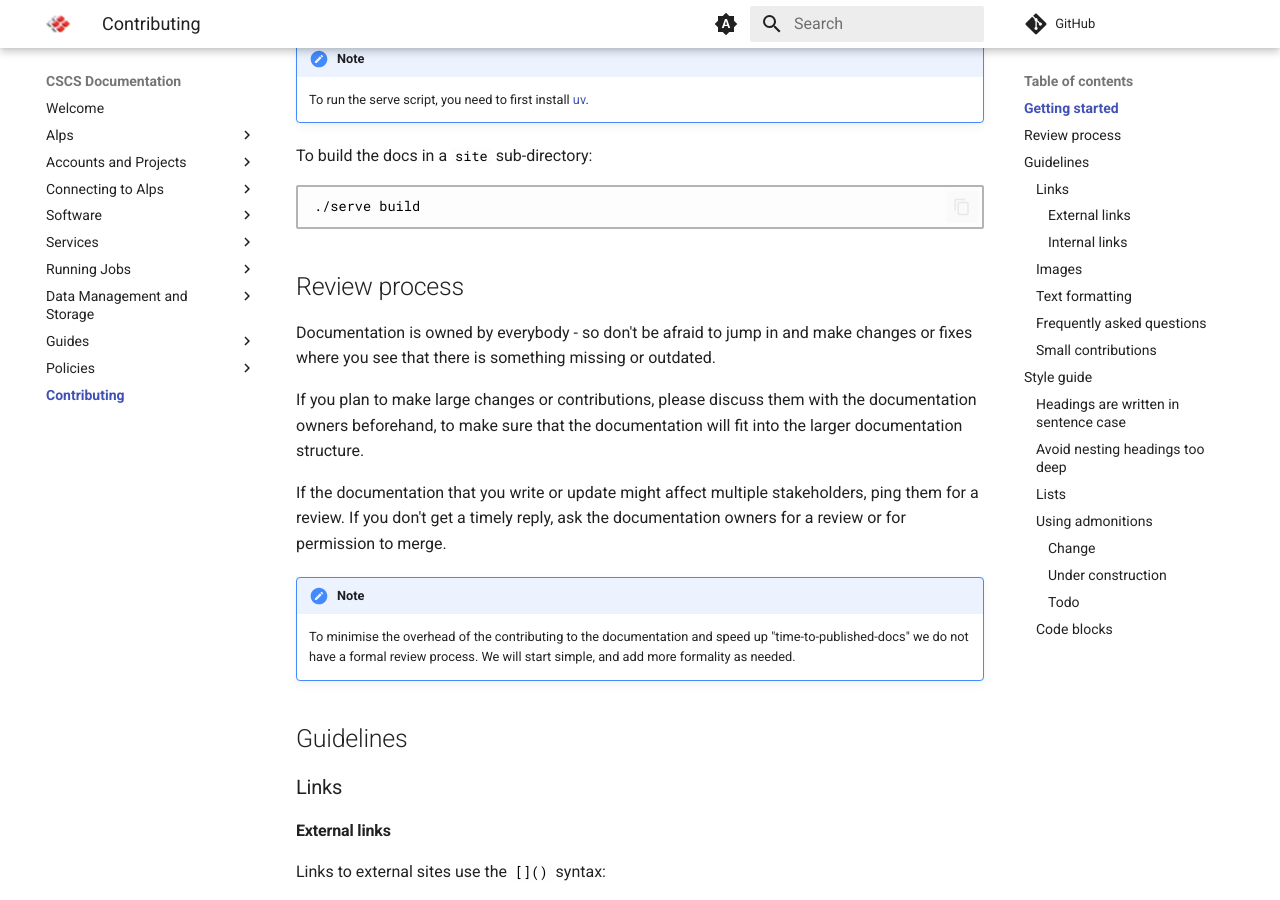
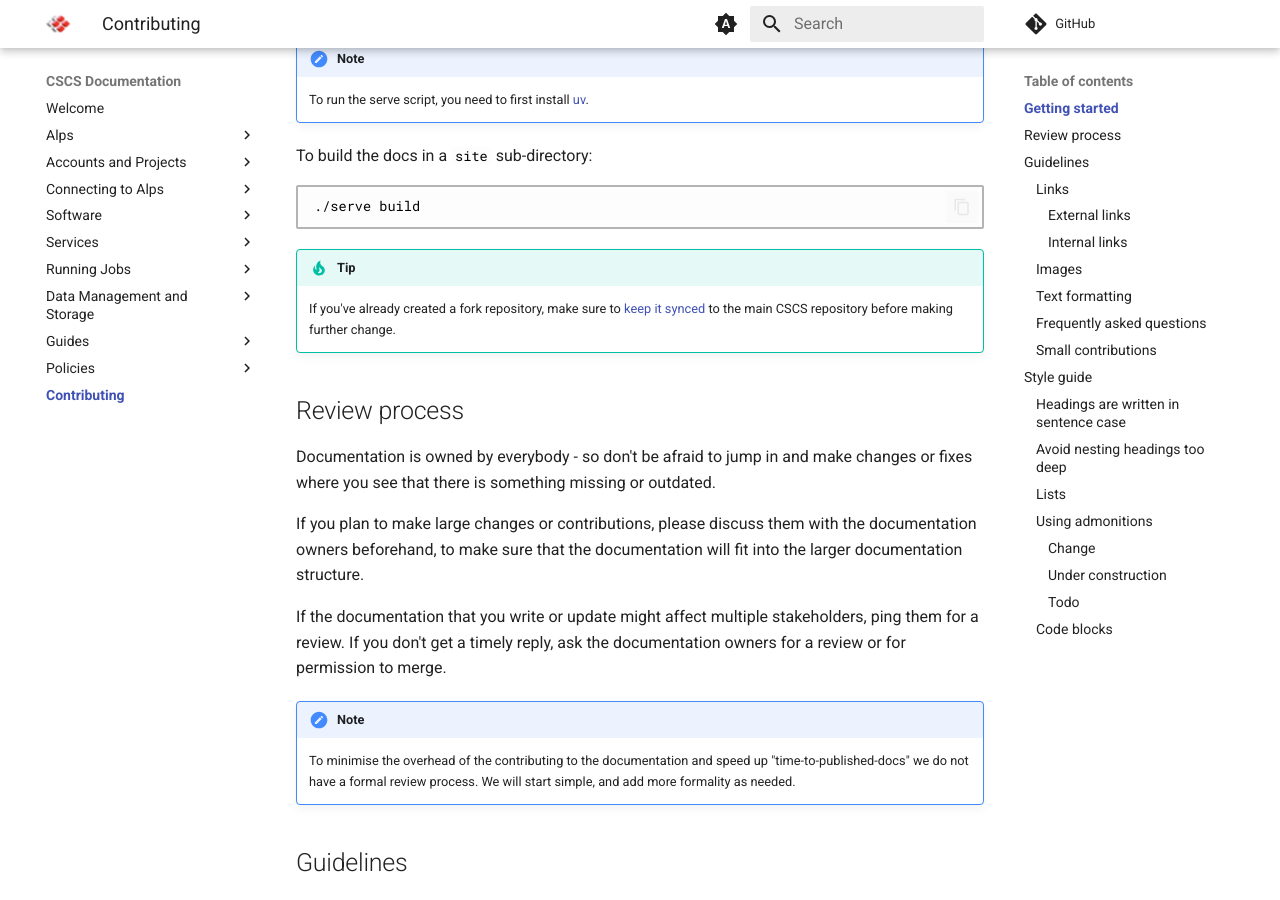
Before and after one commit to nickjbrowning/cscs-docs, an MkDocs documentation site: the page built from docs/contributing/index.md, in a window 1280 px wide and 900 px high, scrolled down 1128 px. Built offline with MkDocs 1.6.1 and Material for MkDocs 9.7.7, drawn with Linux system fonts in a browser that asks for light colours; comment, search, counter and statistics services are not loaded.

Commit message:
Add heads-up to sync the fork repository (#155)

````diff
--- a/docs/contributing/index.md
+++ b/docs/contributing/index.md
@@ -41,6 +41,10 @@ To build the docs in a `site` sub-directory:
 ```bash
 ./serve build
 ```
+
+!!! tip
+    If you've already created a fork repository, make sure to [keep it synced](https://docs.github.com/en/pull-requests/collaborating-with-pull-requests/working-with-forks/syncing-a-fork) to the main CSCS repository before making further change.
+
 ## Review process
 
 Documentation is owned by everybody - so don't be afraid to jump in and make changes or fixes where you see that there is something missing or outdated.
````
